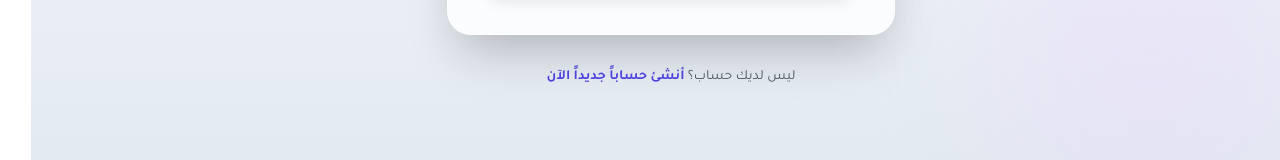
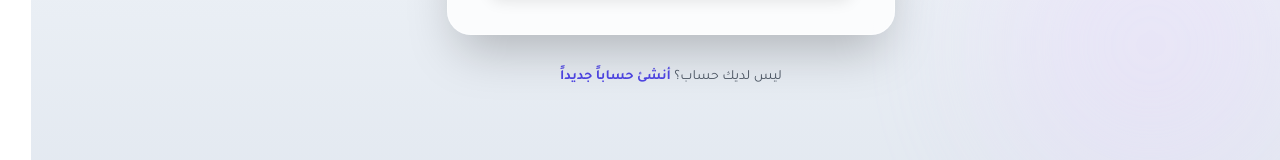
Before and after one commit to Ammar-1993/Taj-Platform, a Next.js app in the folder frontend/: page /login in a window 1280 px wide. Shown: the part 595-755 px from the top of the page. Built offline with nearby package versions, Linux system fonts and the light colour scheme; no server answers.

Commit message:
fix: remove redundant word from registration link text

```diff
--- a/frontend/src/app/login/page.tsx
+++ b/frontend/src/app/login/page.tsx
@@ -141,7 +141,7 @@ export default function LoginPage() {
                     <p className="text-gray-600 text-sm">
                         ليس لديك حساب؟ {' '}
                         <Link href="/register" className="font-bold text-indigo-600 hover:text-indigo-800 transition-colors">
-                            أنشئ حساباً جديداً الآن
+                            أنشئ حساباً جديداً
                         </Link>
                     </p>
                 </div>
```
